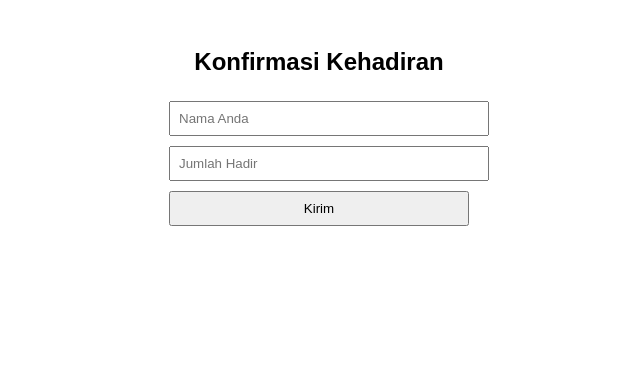
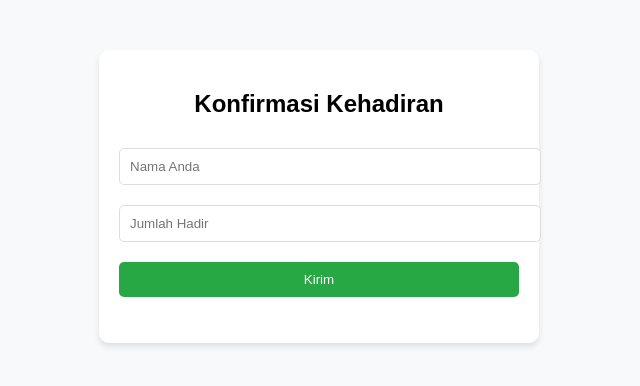
Before and after one commit to mamazdapit/rsvp-ulangtahun, a plain HTML site: page index.html in a window 1280 px wide. Shown: the whole page, without its empty margins (321-961 px from the left). Drawn offline with Linux system fonts and the light colour scheme.

Commit message:
Update index.html

```diff
--- a/index.html
+++ b/index.html
@@ -1,13 +1,31 @@
 <!DOCTYPE html>
-<html>
+<html lang="id">
 <head>
+  <meta charset="UTF-8" />
+  <meta name="viewport" content="width=device-width, initial-scale=1.0" />
   <title>RSVP Ulang Tahun</title>
-  <meta name="viewport" content="width=device-width, initial-scale=1.0">
-  <script type="module">
-    // Import dari CDN Firebase v9+
-    import { initializeApp } from "https://www.gstatic.com/firebasejs/9.6.1/firebase-app.js";
-    import { getFirestore, collection, addDoc } from "https://www.gstatic.com/firebasejs/9.6.1/firebase-firestore.js";
+  <style>
+    body { font-family: Arial, sans-serif; text-align: center; background: #f8f9fa; }
+    .container { max-width: 400px; margin: 50px auto; background: white; padding: 20px; border-radius: 10px; box-shadow: 0 4px 6px rgba(0,0,0,0.1); }
+    input, button { width: 100%; padding: 10px; margin: 10px 0; border: 1px solid #ddd; border-radius: 5px; }
+    button { background: #28a745; color: white; border: none; cursor: pointer; }
+    button:hover { background: #218838; }
+  </style>
+</head>
+<body>
+  <div class="container">
+    <h2>Konfirmasi Kehadiran</h2>
+    <input type="text" id="nama" placeholder="Nama Anda" required />
+    <input type="number" id="jumlah" placeholder="Jumlah Hadir" required />
+    <button onclick="kirimData()">Kirim</button>
+    <p id="status"></p>
+  </div>
 
+  <!-- Firebase -->
+  <script src="https://www.gstatic.com/firebasejs/9.23.0/firebase-app.js"></script>
+  <script src="https://www.gstatic.com/firebasejs/9.23.0/firebase-firestore.js"></script>
+
+  <script>
     // Konfigurasi Firebase
     const firebaseConfig = {
       apiKey: "AIzaSyCpqtIfPcPE90K8E-NYU4NhfgUewxIYmf0",
@@ -20,48 +38,27 @@
     };
 
     // Inisialisasi Firebase
-    const app = initializeApp(firebaseConfig);
-    const db = getFirestore(app);
+    const app = firebase.initializeApp(firebaseConfig);
+    const db = firebase.firestore();
 
-    window.addEventListener("DOMContentLoaded", () => {
-      const form = document.getElementById('rsvpForm');
-      const status = document.getElementById('status');
-
-      form.addEventListener('submit', async (e) => {
-        e.preventDefault();
-        let nama = document.getElementById('nama').value;
-        let jumlah = document.getElementById('jumlah').value;
-
+    async function kirimData() {
+      const nama = document.getElementById('nama').value;
+      const jumlah = document.getElementById('jumlah').value;
+      if (nama && jumlah) {
         try {
-          await addDoc(collection(db, "rsvp"), {
+          await db.collection("rsvp").add({
             nama: nama,
             jumlah: parseInt(jumlah),
-            timestamp: new Date()
+            waktu: new Date()
           });
-          status.innerText = "Terima kasih, konfirmasi Anda tersimpan!";
-          form.reset();
-        } catch (error) {
-          status.innerText = "Gagal menyimpan data!";
-          console.error(error);
+          document.getElementById('status').innerText = "Data berhasil dikirim!";
+        } catch (e) {
+          document.getElementById('status').innerText = "Gagal mengirim: " + e;
         }
-      });
-    });
+      } else {
+        document.getElementById('status').innerText = "Isi semua data!";
+      }
+    }
   </script>
-  <style>
-    body { font-family: Arial; text-align: center; padding: 20px; }
-    form { max-width: 300px; margin: auto; }
-    input, button { width: 100%; padding: 8px; margin: 5px 0; }
-  </style>
-</head>
-<body>
-
-  <h2>Konfirmasi Kehadiran</h2>
-  <form id="rsvpForm">
-    <input type="text" id="nama" placeholder="Nama Anda" required>
-    <input type="number" id="jumlah" placeholder="Jumlah Hadir" required>
-    <button type="submit">Kirim</button>
-  </form>
-  <p id="status"></p>
-
 </body>
 </html>
```
